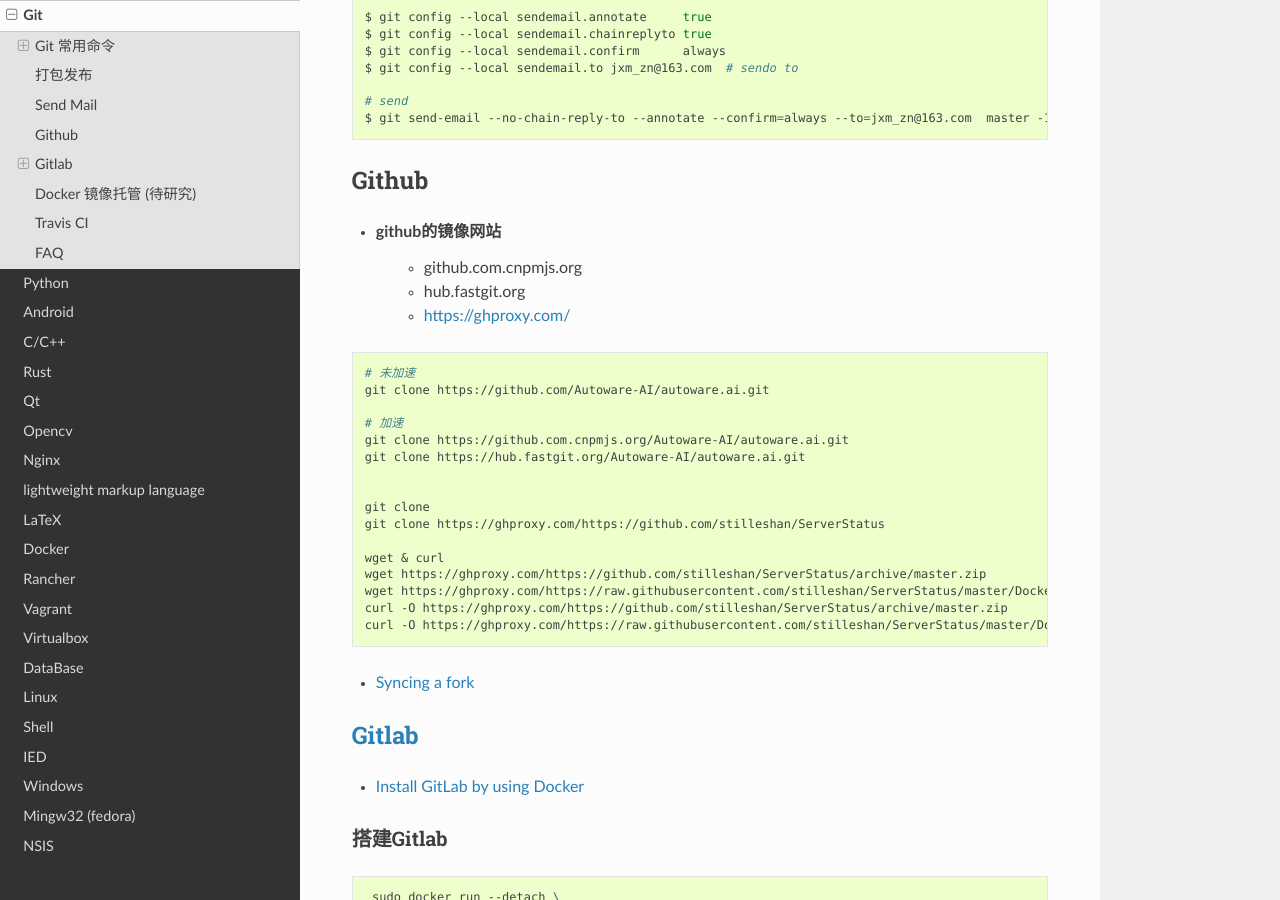
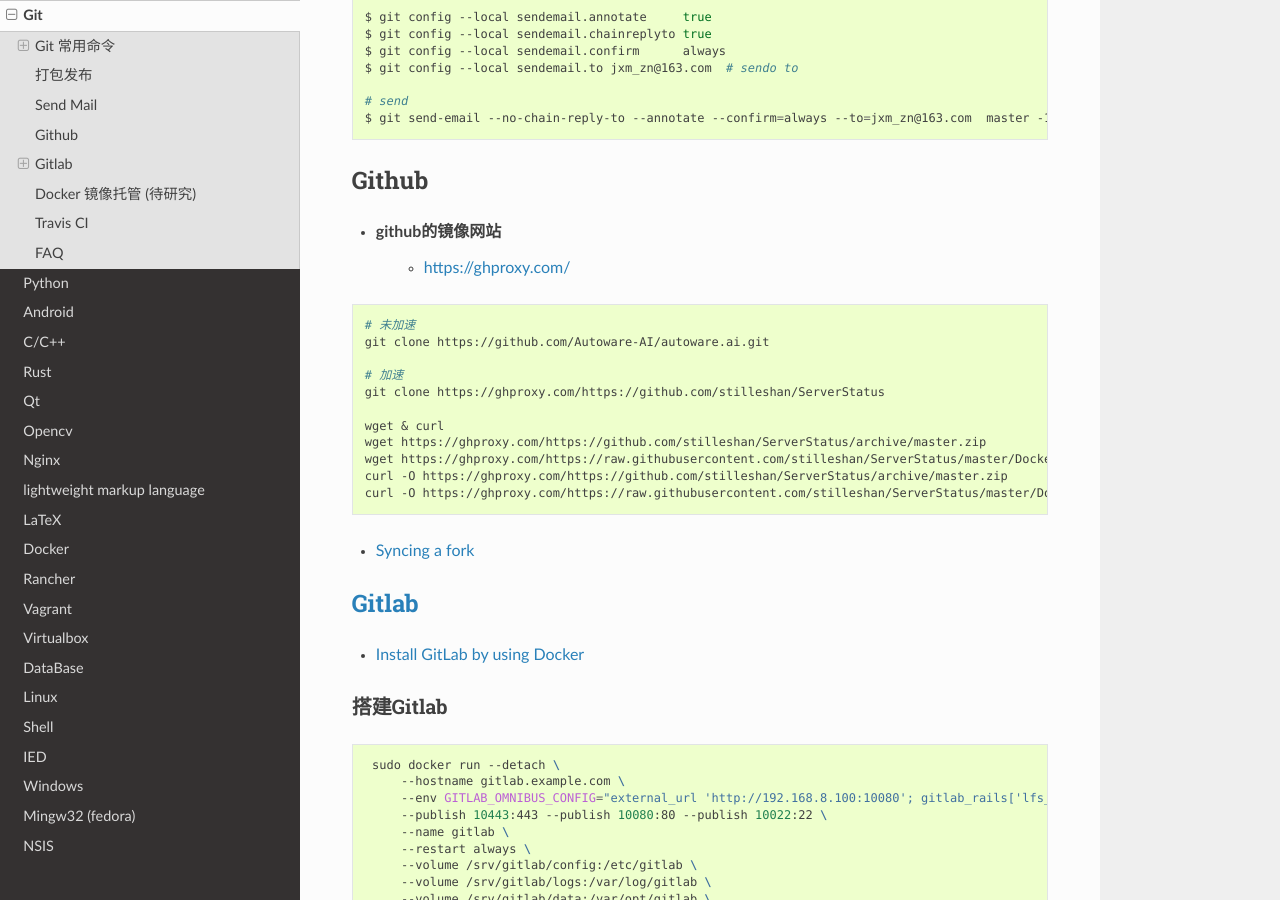
Before and after one commit to my-rds-store/my_space, a Sphinx documentation site: the page built from source/git/index.rst, in a window 1280 px wide and 900 px high, scrolled down 4997 px. Built offline with Sphinx 7.4.7 and the Read the Docs theme 3.1.0, drawn with Linux system fonts in a browser that asks for light colours.

Commit message:
updaet ..

```diff
--- a/source/git/index.rst
+++ b/source/git/index.rst
@@ -290,8 +290,6 @@
 
 
 * github的镜像网站
-    * github.com.cnpmjs.org
-    * hub.fastgit.org
     * https://ghproxy.com/
 
 .. code-block:: sh
@@ -300,11 +298,6 @@
     git clone https://github.com/Autoware-AI/autoware.ai.git
 
     # 加速
-    git clone https://github.com.cnpmjs.org/Autoware-AI/autoware.ai.git
-    git clone https://hub.fastgit.org/Autoware-AI/autoware.ai.git
-
-
-    git clone
     git clone https://ghproxy.com/https://github.com/stilleshan/ServerStatus
 
     wget & curl
@@ -312,7 +305,6 @@
     wget https://ghproxy.com/https://raw.githubusercontent.com/stilleshan/ServerStatus/master/Dockerfile
     curl -O https://ghproxy.com/https://github.com/stilleshan/ServerStatus/archive/master.zip
     curl -O https://ghproxy.com/https://raw.githubusercontent.com/stilleshan/ServerStatus/master/Dockerfile
-
 
 
 * `Syncing a fork <https://help.github.com/articles/syncing-a-fork/>`_
```
